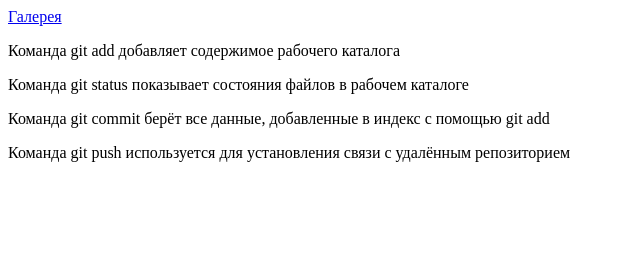
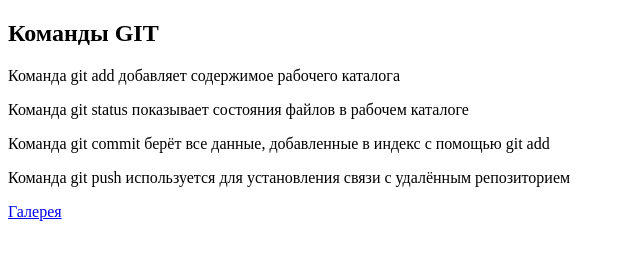
Before and after one commit to alexdrachuk/drachuk, a plain HTML site: page index.html in a window 1280 px wide. Shown: the whole page, without its empty margins (0-640 px from the left). Drawn offline with Linux system fonts and the light colour scheme.

```diff
--- a/index.html
+++ b/index.html
@@ -7,10 +7,13 @@
     <title>Задание</title>
 </head>
 <body>
-    <a href="gallery.html">Галерея</a>
+    <h2>Команды GIT</h2>
+
     <p>Команда git add добавляет содержимое рабочего каталога</p>
     <p>Команда git status показывает состояния файлов в рабочем каталоге</p>
     <p>Команда git commit берёт все данные, добавленные в индекс с помощью git add</p>
     <p>Команда git push используется для установления связи с удалённым репозиторием</p>
+
+    <a href="gallery.html">Галерея</a>
 </body>
 </html>
```
